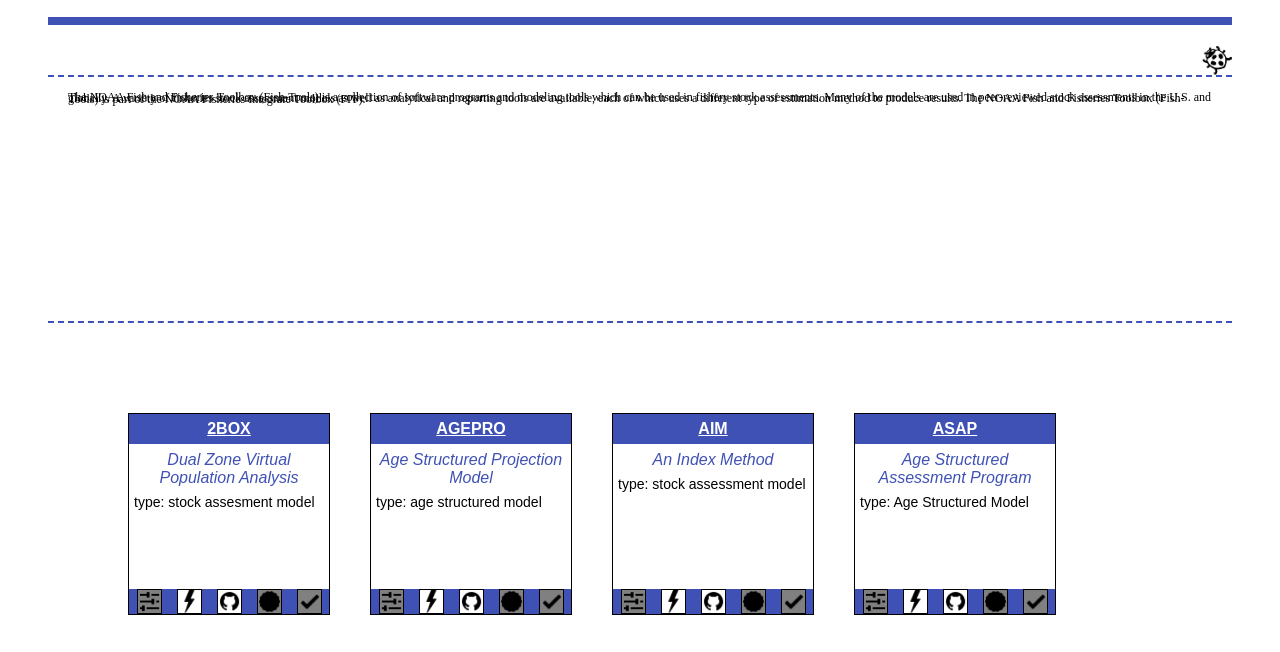
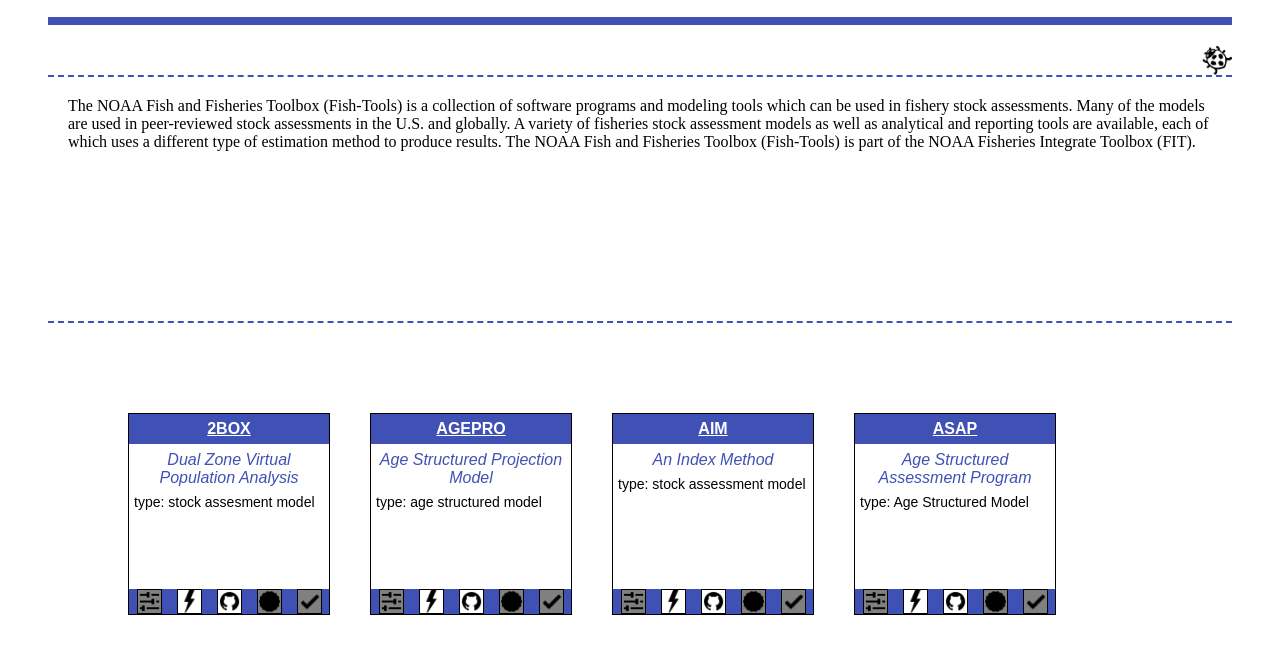
Before and after one commit to iantaylor-NOAA/nmfs-fish-tools.github.io, a plain HTML site: page index.html in a window 1280 px wide. Shown: the part 102-754 px from the top of the page. Drawn offline with Linux system fonts and the light colour scheme.

Commit message:
remove odd lilne height

```diff
--- a/static/simple.css
+++ b/static/simple.css
@@ -259,9 +259,8 @@ width: auto;
 height: 204px;
 color: #000000;
 font-family: 'Source Sans Pro';
-font-size: 12px;
+font-size: 16px;
 text-align: left;
-line-height: 1px;
 padding: 20px;
 border-style: dashed;
 border-color:  #3F51B5 ;
```
